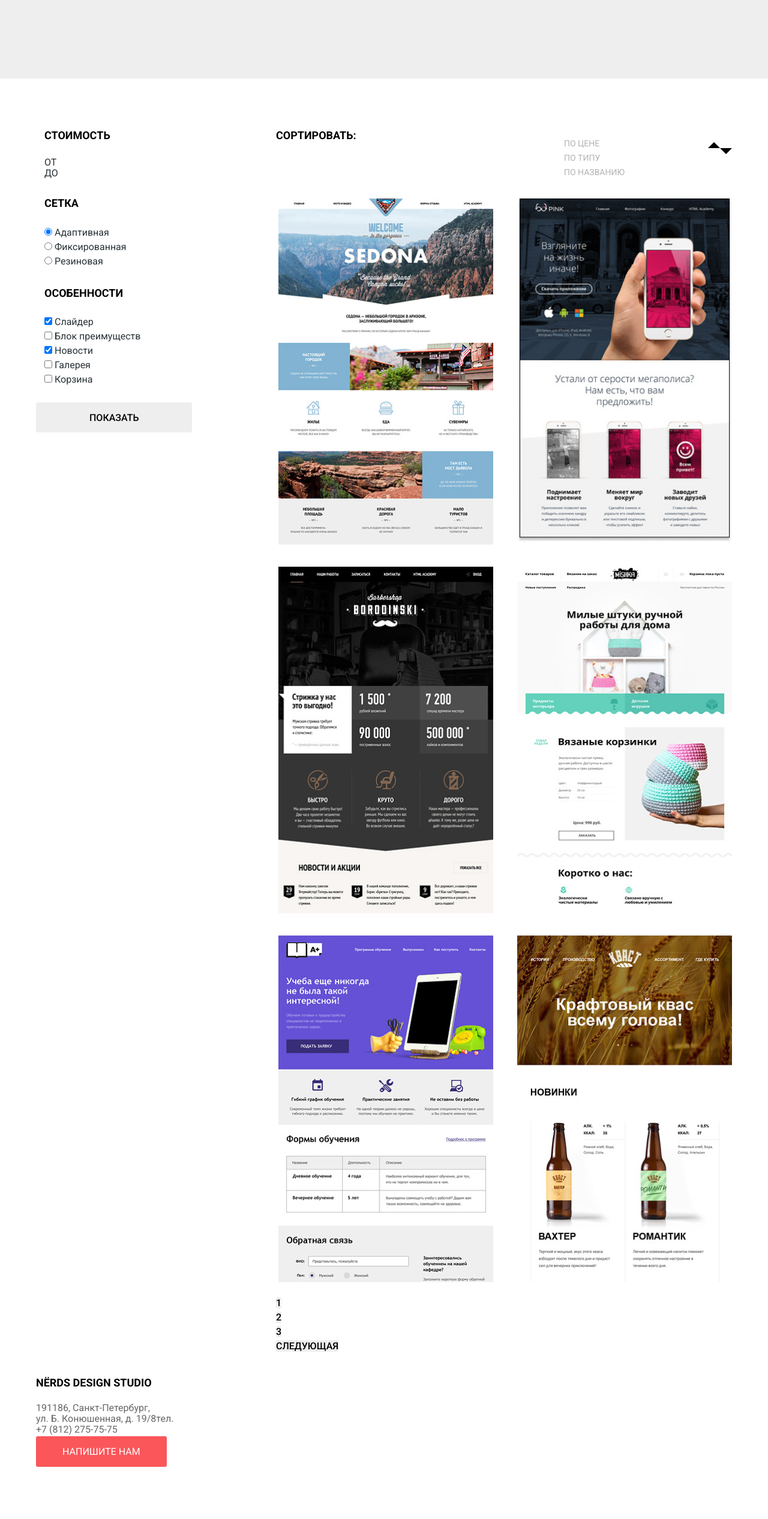
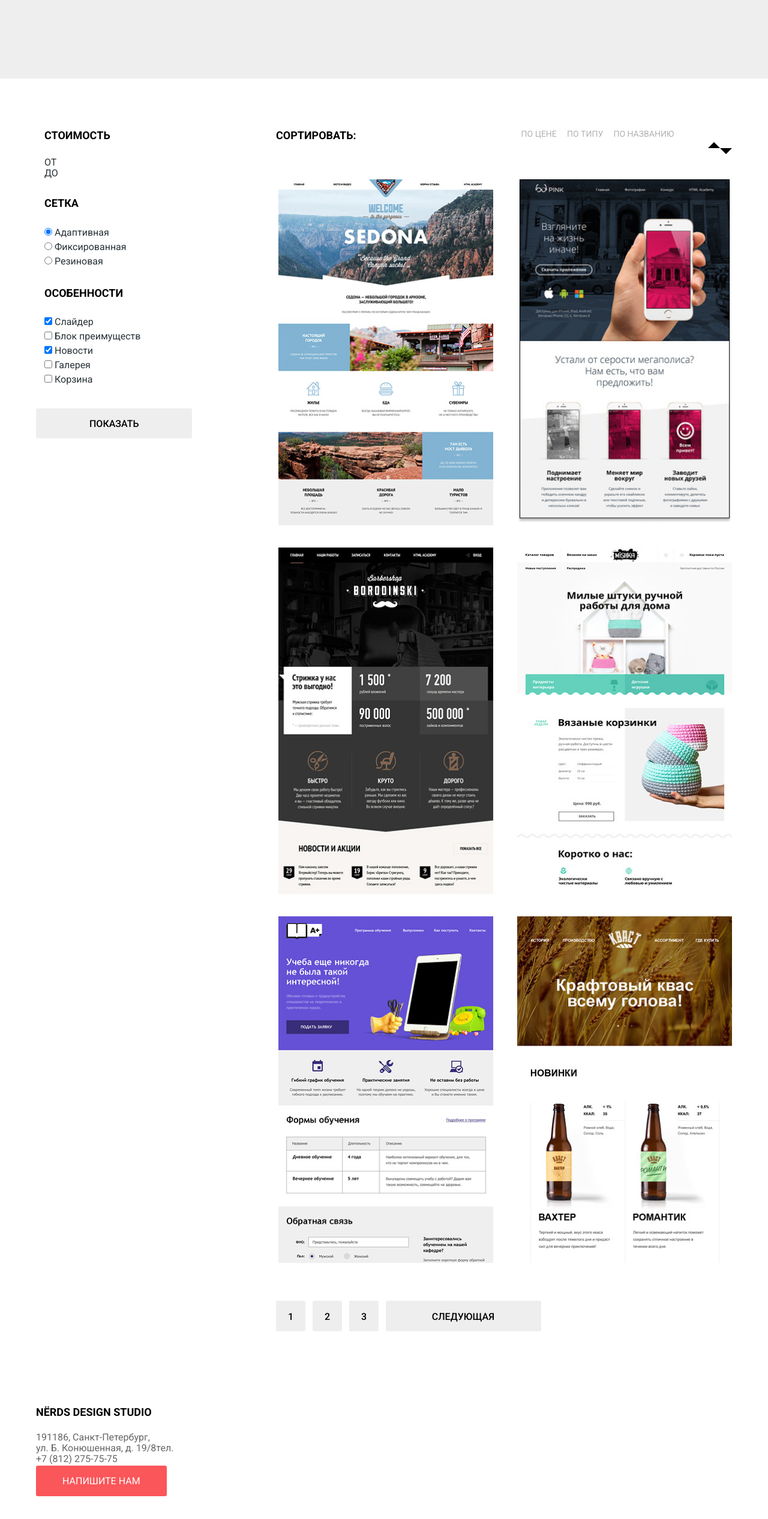
Before and after one commit to JustSmile24/77156-nerds-30, a plain HTML site: page catalog.html in a window 1280 px wide. Shown: the part 223-2756 px from the top of the page at 60% size. Drawn offline with Linux system fonts and the light colour scheme.

Commit message:
Update style.css

```diff
--- a/css/style.css
+++ b/css/style.css
@@ -136,7 +136,6 @@ ul{
     padding: 17px 40px 15px 39px;
     text-transform: uppercase;
 }
-
 .order-button-web{
     background-color: var(--special-light-red);
 }
@@ -171,7 +170,6 @@ ul{
     display: grid;
     grid-template-columns: 2fr 1fr;
 }
-
 .info-title{
     font-size: 45px;
     line-height: 45px;
@@ -194,27 +192,20 @@ ul{
     width: 360px;
     height: 208px;
 }
-
 .logo-container{
     justify-self: end;
 }
-
-
 .definition-list{
     width: 360px;
     display: grid;
     grid-template-columns: 1fr 1fr 1fr;
     grid-template-rows: 1fr 1fr;
 }
-
-
 .definition-list-text{
     text-transform: uppercase;
     font-weight: 700;
     text-align: center;
 }
-
-
 .definition-list dt{
     font-size: 45px;
     line-height: 64px;
@@ -226,14 +217,12 @@ ul{
     line-height: 18px;
     margin: 0;
 }
-
 .site-list{
     display: grid;
     grid-template-columns: 1fr 1fr 1fr 1fr;
     padding-top: 80px;
     padding-bottom: 75px;
 }
-
 .site-list li{
     opacity: 0.2;
 }
@@ -243,8 +232,6 @@ ul{
 .site-list li:active{
     opacity: 0.1;
 }
-
-
 
 /* catalog */
 
@@ -269,13 +256,12 @@ ul{
 .cost-fieldset{
     border: none;
 }
-
 .grid{
     border: none;
 }
-
 .features{
     border: none;
+    padding-bottom: 20px;
 }
 .marker{
     line-height: 20px;
@@ -304,7 +290,22 @@ ul{
 }
 .sorting-list-block{
     display: grid;
-    grid-template-columns: 2fr 1fr min-content;
+    grid-template-columns: 1fr 1fr 40px;
+}
+.sorting-list{
+    display: flex;
+    padding: 0;
+    margin: 0;
+    justify-content: space-around;
+    width: 272px;
+    padding-left: 40px;
+}
+.sorting{
+    text-transform: uppercase;
+    font-weight: 700;
+    line-height: 30px;
+    font-size: 18px;
+    margin: 0;
 }
 .image-sites-list{
     display: grid;
@@ -313,7 +314,6 @@ ul{
     justify-self: end;
     row-gap: 30px;
 }
-
 .sorting-list a{
     font-size: 14px;
     line-height: 18px;
@@ -321,9 +321,16 @@ ul{
     color: var(--basic-black);
     opacity: 0.3;
 }
-
 .shorting-list a:active{
     opacity: none;
+}
+.pages-list{
+    margin: 0;
+    padding-top: 55px;
+    padding-bottom: 60px;
+    display: flex;
+    justify-content: space-between;
+    width: 442px;
 }
 .pages-list a{
     text-transform: uppercase;
@@ -339,23 +346,12 @@ ul{
 .pages-list a:active{
     background-color: var(--special);
 }
-.sorting{
-    text-transform: uppercase;
-    font-weight: 700;
-    line-height: 30px;
-    font-size: 18px;
-    margin: 0;
-}
-/* .pages-list-count{
+.pages-list-count{
     padding: 17px 20px 15px 20px;
 }
 .pages-list-next{
     padding: 17px 78px 15px 77px;
-} */
-
-
-
-
+}
 
 /* footer */
 
@@ -367,7 +363,7 @@ ul{
     min-height: 308px;
     width: 1160px;
     margin: 0 auto;
-    padding: 0 20px;
+    padding: 54px 20px;
 }
 .contacts-text{
     text-transform: uppercase;
```
